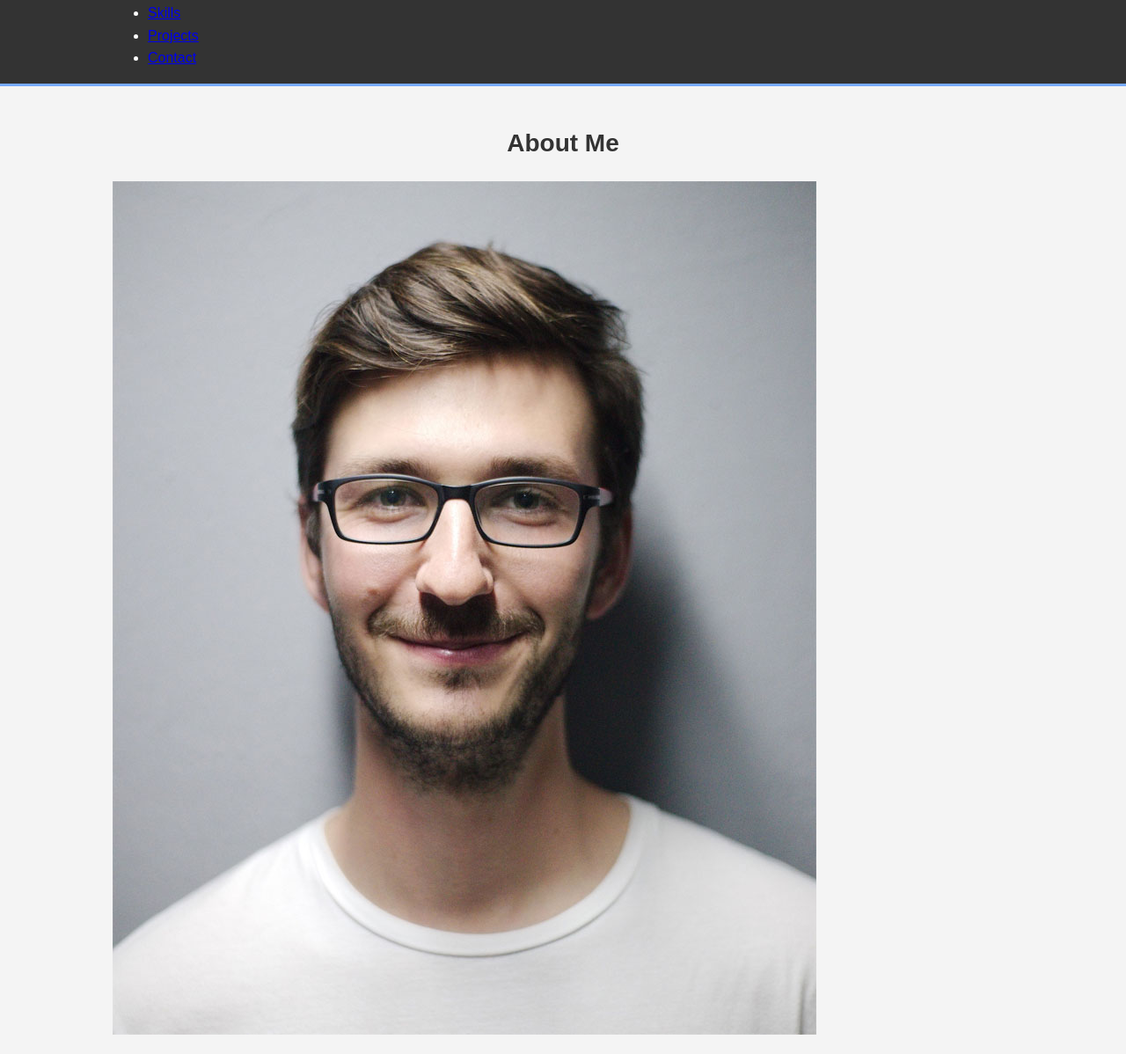
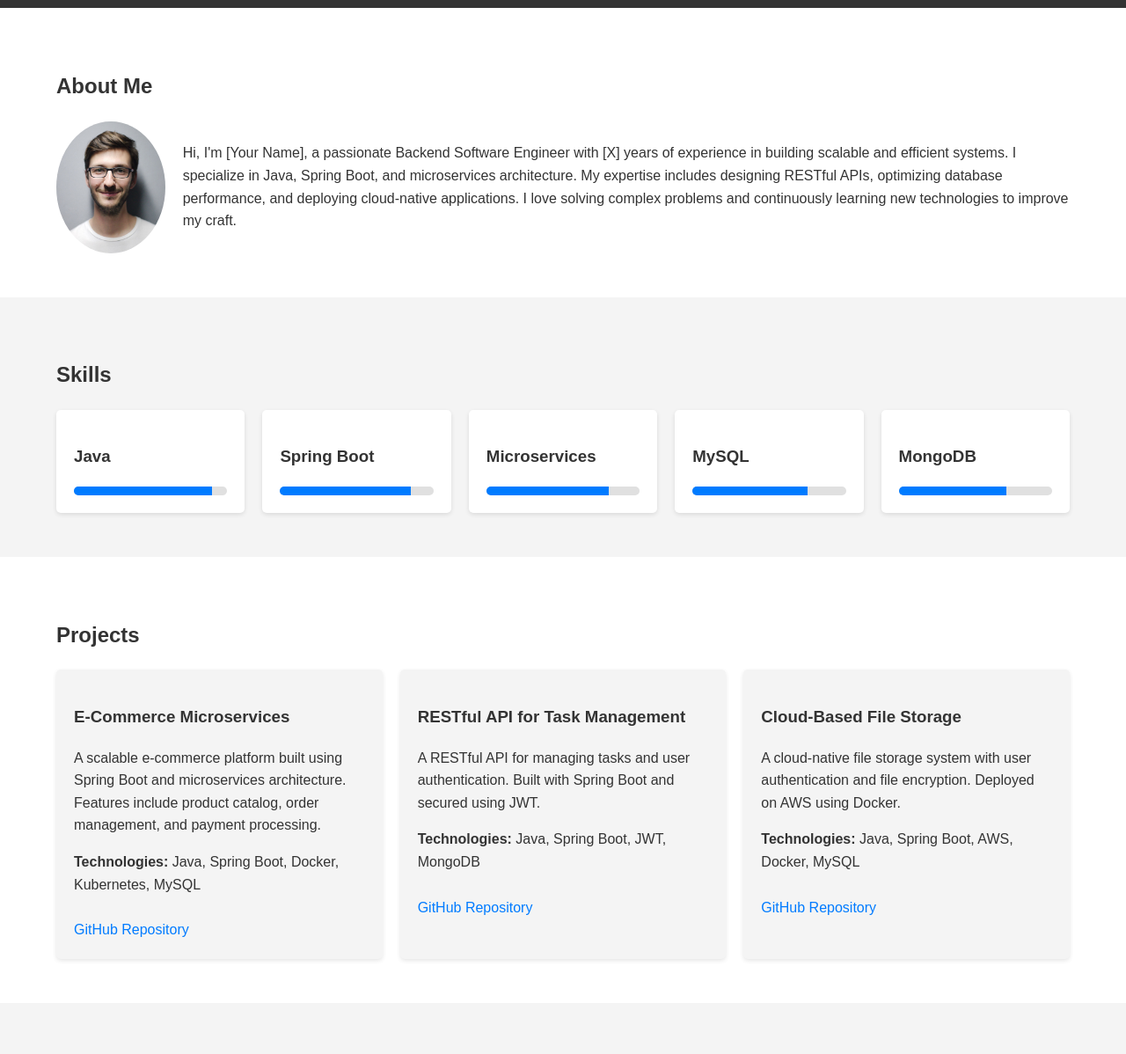
Before and after one commit to Vinaysingh09/Portfolio, a plain HTML site: page index.html in a window 1280 px wide. Shown: the part 176-1374 px from the top of the page at 88% size. Drawn offline with Linux system fonts and the light colour scheme.

Commit message:
Update styles.css

```diff
--- a/styles.css
+++ b/styles.css
@@ -4,113 +4,176 @@ body {
   line-height: 1.6;
   margin: 0;
   padding: 0;
+  color: #333;
   background-color: #f4f4f4;
+}
+
+.container {
+  width: 90%;
+  max-width: 1200px;
+  margin: 0 auto;
+}
+
+h1, h2, h3 {
   color: #333;
 }
 
-.container {
-  width: 80%;
-  margin: auto;
-  overflow: hidden;
+a {
+  text-decoration: none;
+  color: #007BFF;
 }
 
+a:hover {
+  text-decoration: underline;
+}
+
+/* Header */
 header {
   background: #333;
   color: #fff;
-  padding-top: 30px;
-  min-height: 70px;
-  border-bottom: #77aaff 3px solid;
+  padding: 20px 0;
+  text-align: center;
 }
 
 header h1 {
-  text-align: center;
   margin: 0;
-  font-size: 36px;
+  font-size: 2.5rem;
 }
 
 header p {
-  text-align: center;
-  font-size: 18px;
+  margin: 5px 0 0;
+  font-size: 1.2rem;
 }
 
-/* Sections */
-section {
-  padding: 20px 0;
+header nav ul {
+  list-style: none;
+  padding: 0;
+  margin: 20px 0 0;
 }
 
-section h2 {
-  text-align: center;
-  margin-bottom: 20px;
-  font-size: 28px;
+header nav ul li {
+  display: inline;
+  margin: 0 15px;
 }
 
-section p, section ul {
-  font-size: 18px;
+header nav ul li a {
+  color: #fff;
+  font-weight: bold;
 }
 
-section ul {
-  list-style-type: none;
-  padding: 0;
+/* About Section */
+.about {
+  padding: 50px 0;
+  background: #fff;
 }
 
-section ul li {
-  background: #77aaff;
-  color: #fff;
-  padding: 10px;
-  margin-bottom: 5px;
-  border-radius: 5px;
+.about-content {
+  display: flex;
+  align-items: center;
+  gap: 20px;
 }
 
-/* Projects */
-.project {
+.profile-photo {
+  width: 150px;
+  height: 150px;
+  border-radius: 50%;
+  object-fit: cover;
+}
+
+/* Skills Section */
+.skills {
+  padding: 50px 0;
+  background: #f4f4f4;
+}
+
+.skills-grid {
+  display: grid;
+  grid-template-columns: repeat(auto-fit, minmax(200px, 1fr));
+  gap: 20px;
+}
+
+.skill {
   background: #fff;
   padding: 20px;
-  margin-bottom: 20px;
   border-radius: 5px;
-  box-shadow: 0 0 10px rgba(0, 0, 0, 0.1);
+  box-shadow: 0 2px 5px rgba(0, 0, 0, 0.1);
 }
 
-.project h3 {
-  margin-top: 0;
+.progress-bar {
+  background: #e0e0e0;
+  border-radius: 5px;
+  overflow: hidden;
+  height: 10px;
+  margin-top: 10px;
 }
 
-.btn {
-  display: inline-block;
-  background: #333;
-  color: #fff;
-  padding: 10px 20px;
-  text-decoration: none;
-  border-radius: 5px;
+.progress {
+  background: #007BFF;
+  height: 100%;
 }
 
-.btn:hover {
-  background: #77aaff;
+/* Projects Section */
+.projects {
+  padding: 50px 0;
+  background: #fff;
 }
 
-/* Contact Form */
-form {
+.projects-grid {
+  display: grid;
+  grid-template-columns: repeat(auto-fit, minmax(300px, 1fr));
+  gap: 20px;
+}
+
+.project {
+  background: #f4f4f4;
+  padding: 20px;
+  border-radius: 5px;
+  box-shadow: 0 2px 5px rgba(0, 0, 0, 0.1);
+}
+
+.project a {
+  display: inline-block;
+  margin-top: 10px;
+  color: #007BFF;
+}
+
+/* Contact Section */
+.contact {
+  padding: 50px 0;
+  background: #f4f4f4;
+}
+
+#contact-form {
   display: flex;
   flex-direction: column;
+  gap: 10px;
 }
 
-form input, form textarea {
-  margin-bottom: 10px;
+#contact-form input, #contact-form textarea {
   padding: 10px;
   border: 1px solid #ccc;
   border-radius: 5px;
 }
 
-form button {
-  background: #333;
+#contact-form button {
+  padding: 10px;
+  background: #007BFF;
   color: #fff;
   border: none;
-  padding: 10px;
   border-radius: 5px;
   cursor: pointer;
 }
 
-form button:hover {
-  background: #77aaff;
+#contact-form button:hover {
+  background: #0056b3;
+}
+
+.social-links {
+  margin-top: 20px;
+}
+
+.social-links a {
+  margin-right: 15px;
 }
 
 /* Footer */
@@ -119,5 +182,5 @@ footer {
   color: #fff;
   text-align: center;
   padding: 20px 0;
-  margin-top: 20px;
+  margin-top: 50px;
 }
```
